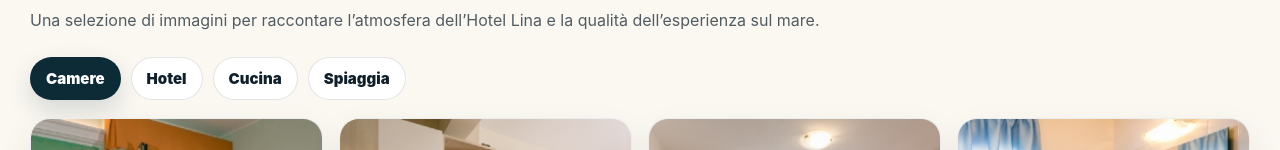
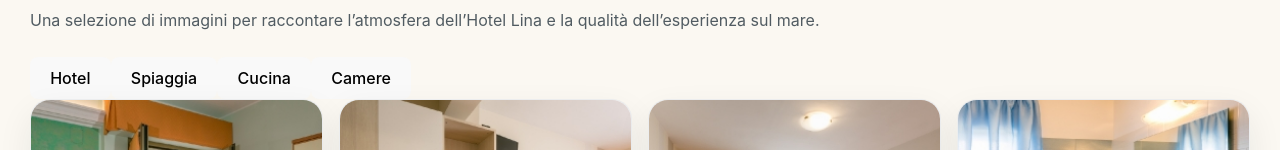
Before and after one commit to Gianlucacap/hotel-lina, a React (Vite) app: page / in a window 1280 px wide. Shown: the part 795-945 px from the top of the page. Built offline with nearby package versions, Linux system fonts and the light colour scheme.

Commit message:
ordine gallery corretto

```diff
--- a/src/App.jsx
+++ b/src/App.jsx
@@ -501,8 +501,6 @@ export default function App() {
               Guarda foto
             </button>
           </div>
-
-
         </div>
       </section>
 
@@ -513,22 +511,10 @@ export default function App() {
           Una selezione di immagini per raccontare l’atmosfera dell’Hotel Lina
           e la qualità dell’esperienza sul mare.
         </p>
-
-        <div style={s.tabs}>
-          <button style={s.tab(tab === "camere")} onClick={() => setTab("camere")}>
-            Camere
-          </button>
-          <button style={s.tab(tab === "hotel")} onClick={() => setTab("hotel")}>
-            Hotel
-          </button>
-          <button style={s.tab(tab === "cucina")} onClick={() => setTab("cucina")}>
-            Cucina
-          </button>
-          <button style={s.tab(tab === "spiaggia")} onClick={() => setTab("spiaggia")}>
-            Spiaggia
-          </button>
-        </div>
-
+        <button onClick={() => setTab("hotel")}>Hotel</button>
+<button onClick={() => setTab("spiaggia")}>Spiaggia</button>
+<button onClick={() => setTab("cucina")}>Cucina</button>
+<button onClick={() => setTab("camere")}>Camere</button>
         <div style={s.gallery}>
           {photos.map((src, index) => (
             <div key={src} style={s.photoWrap}>
```
